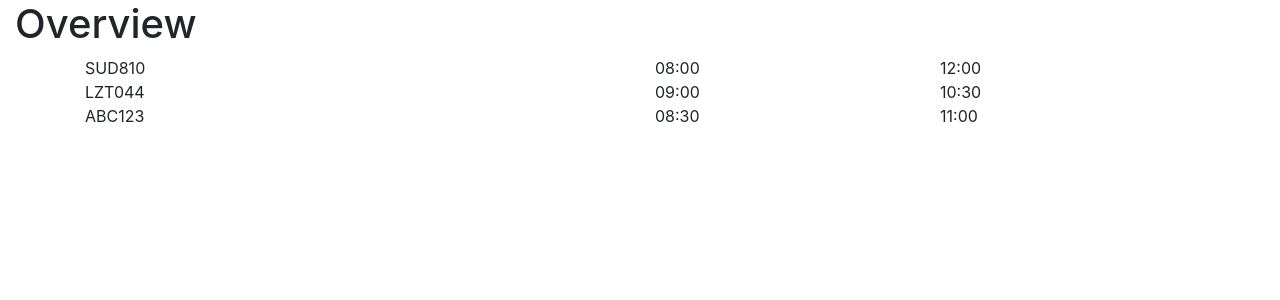
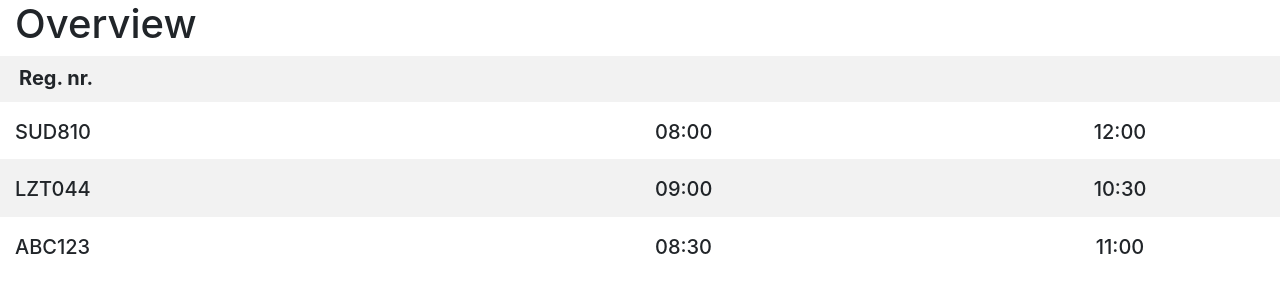
Before and after one commit to johanlundahl/kasak, a Flask app: page /overview in a window 1280 px wide. Shown: the top 300 px of the page. Run offline with Flask 2, Linux system fonts and the light colour scheme; some libraries are stand-ins or nearby versions.

Commit message:
Improved list

```diff
--- a/templates/overview.html
+++ b/templates/overview.html
@@ -1,24 +1,33 @@
+
 {% extends "base.html" %}
 {% block title %} Översikt {% endblock %}
 
 {% block page %}
-<div class="container-fluid">
+<div class="container-fluid car-list">
     <h1>Overview</h1>
 
-    <div class="container">
+    <div class="row p-1 pt-2">
+        <div class="col-6">
+            <h5><span class="align-middle"><strong>Reg. nr.</strong></span></h5>
+        </div>
+    </div>
+    <!--div class="container"-->
     {% for reg, start, end in cars %}
-        <div class="row">
+        <div class="row pt-3 pb-2">
+            <!--div class="col-2">
+             <h5><span class="fas fa-car-side align-middle text-success"></span></h5>
+            </div-->
             <div class="col-6">
-              {{ reg }}
+              <h5><span class="text-monospace align-middle">{{ reg }}</span></h5>
             </div>
-            <div class="col-sm">
-              {{ start }}
+            <div class="col-3">
+              <h5><span class="align-middle">{{ start }}</span></h5>
             </div>
-            <div class="col-sm">
-              {{ end }}
+            <div class="col-3 text-center">
+              <h5><span class="align-middle">{{ end }}</span></h5>
             </div>
         </div>
     {% endfor %}
-    </div>
+    <!--/div-->
 </div>
 {% endblock %}
```
